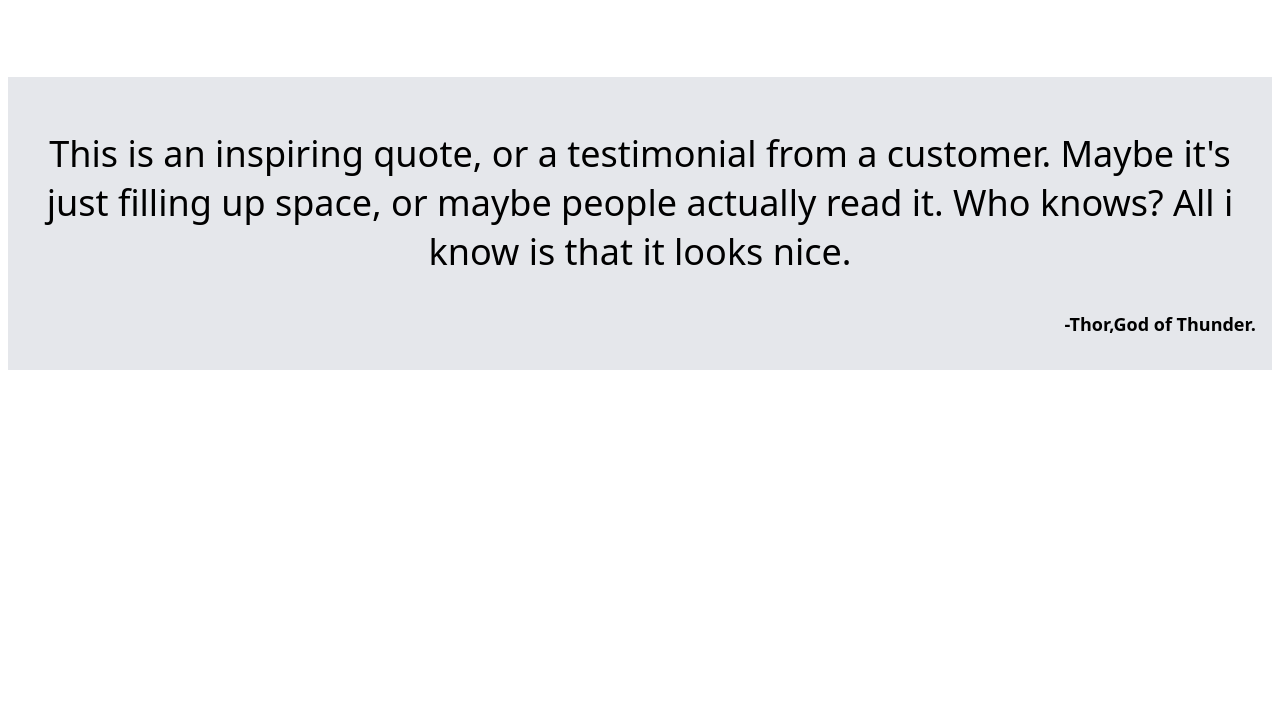
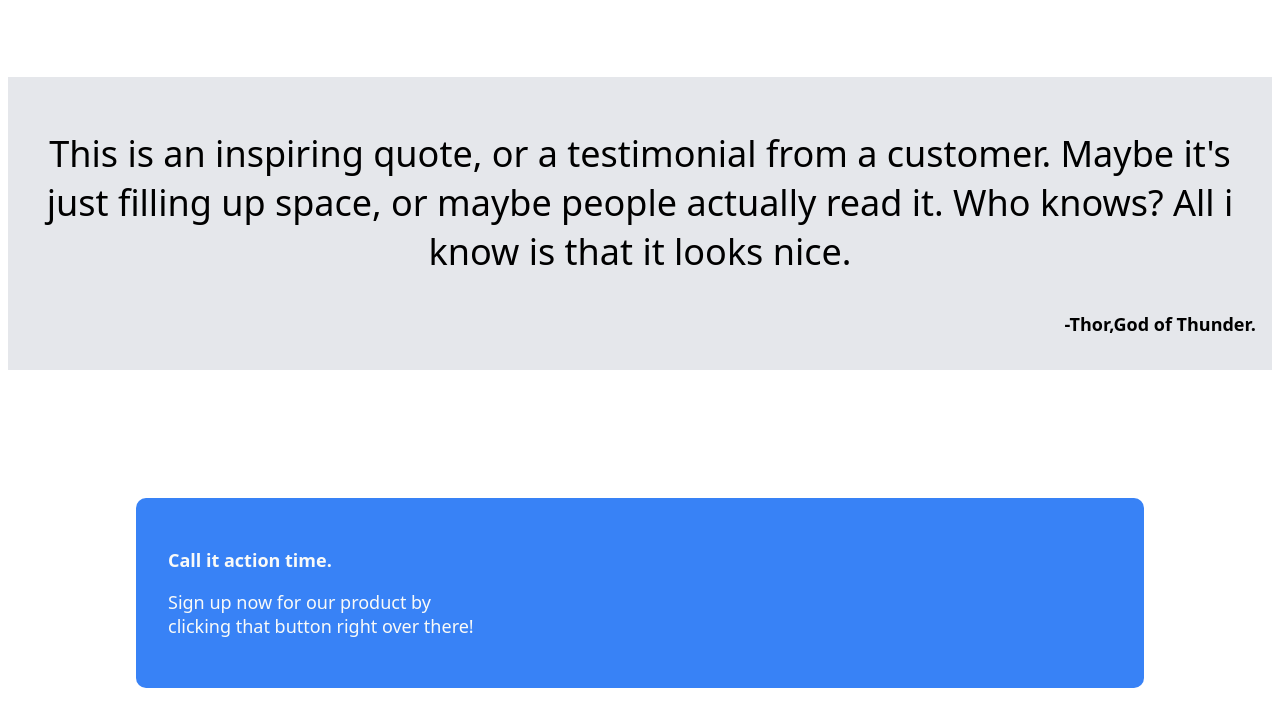
Before and after one commit to Ma7asn3h/landing-page, a plain HTML site: page index.html in a window 1280 px wide. Shown: the part 1074-1800 px from the top of the page. Before the commit the page ends 1508 px from the top, so only its background shows below. Drawn offline with Linux system fonts and the light colour scheme.

Commit message:
Add two thirds of blue box

```diff
--- a/index.html
+++ b/index.html
@@ -72,10 +72,16 @@
         </div>
     </div>
     <div class="quote">
-                <p class="quote-para">This is an inspiring quote, or a testimonial from a customer. Maybe it's just
-                    filling up space, or maybe people actually read it. Who knows? All i know is that it looks nice.</p>
-                <p class="quote-author">-Thor,God of Thunder.</p>
-            </div>
+        <p class="quote-para">This is an inspiring quote, or a testimonial from a customer. Maybe it's just
+            filling up space, or maybe people actually read it. Who knows? All i know is that it looks nice.</p>
+        <p class="quote-author">-Thor,God of Thunder.</p>
+    </div>
+    <div class="blue-section">
+        <div class="blue-section-text">
+            <p class="blue-section-para">Call it action time.</p>
+            <p class="blue-section-quote">Sign up now for our product by clicking that button right over there!</p>
+        </div>
+    </div>
 
     </div>
     <div class="footer">
--- a/stylesheet.css
+++ b/stylesheet.css
@@ -121,3 +121,29 @@ ul {
     font-weight: 900;
     text-align: end;
 }
+
+.blue-section{
+    background-color: #3882f6;
+    color:#F9FAF8;
+    margin: 128px;
+    padding: 32px;
+    display: flex;
+    border-radius: 10px;
+}
+.blue-section-para{
+    font-weight: 900;
+    font-size: 18px;
+}
+.blue-section-quote{
+    font-weight: 300;
+    font-size: 18px;
+    width: 320px;
+}
+
+.blue-section-button{
+    background-color: #3882f6;
+    color: #F9FAF8;
+    border-radius: 5px;
+    border: 0px;
+    padding: 6px;
+}
```
